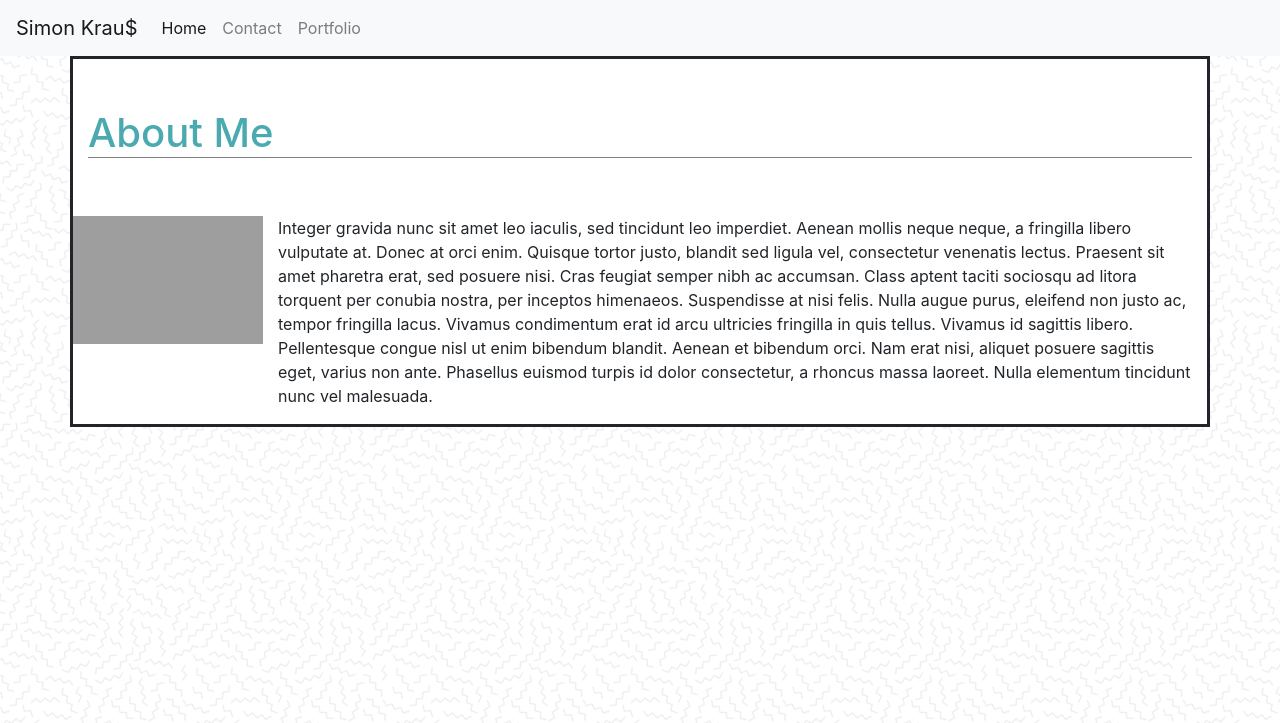
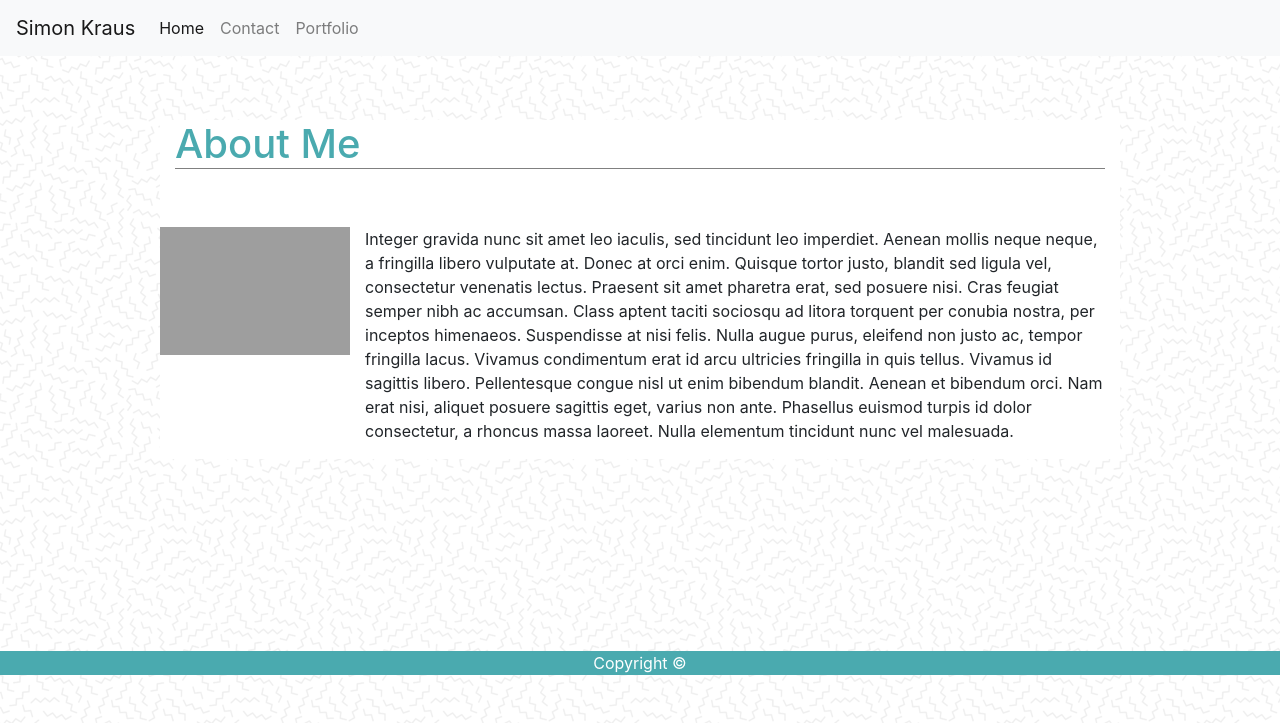
Before and after one commit to simonk16/Bootstrap-Portfolio, a plain HTML site: page index.html in a window 1280 px wide. Drawn offline with nearby package versions, Linux system fonts and the light colour scheme; grey boxes are pictures that could not be loaded.

Commit message:
finished index html

```diff
--- a/assets/css/styles.css
+++ b/assets/css/styles.css
@@ -1,3 +1,7 @@
+    /* { */
+    /* background-color: #4aaaaf; */
+/* } */
+
 body {
     background-image: url("../images/memphis-mini.png");
 }
@@ -7,10 +11,13 @@ body {
 }
 
 .container {
-    padding-top: 50px;
-    border: solid;
-    background-color: #fff
+    margin-top: 5%;
+    /* border: solid; */
+    background-color: #fff;
+    width: 960px;
 }
+
+
 
 .container-1 {
     border: solid;
@@ -24,3 +31,11 @@ body {
     border-bottom: gray solid;
     border-bottom-width: 1px;
 }
+
+footer {
+    width: 100%;
+    background-color: #4aaaaf;
+    color: #fff;
+    text-align: center;
+    margin-top: 15%;
+}
--- a/index.html
+++ b/index.html
@@ -12,7 +12,7 @@
 <body>
 
     <nav class="navbar navbar-expand-lg navbar-light bg-light">
-        <a class="navbar-brand" href="index.html">Simon Krau$</a>
+        <a class="navbar-brand" href="index.html">Simon Kraus</a>
         <button class="navbar-toggler" type="button" data-toggle="collapse" data-target="#navbarSupportedContent" aria-controls="navbarSupportedContent" aria-expanded="false" aria-label="Toggle navigation">
           <span class="navbar-toggler-icon"></span>
         </button>
@@ -43,6 +43,7 @@
         </div>
       </div>
 
+      <!-- <footer>Copyright</footer> -->
 
 
 
@@ -55,6 +56,11 @@
 
 
 
+      <footer>
+        <div class="something">
+          Copyright &copy;
+        </div>
+      </footer>
     </body>
 
 
```
